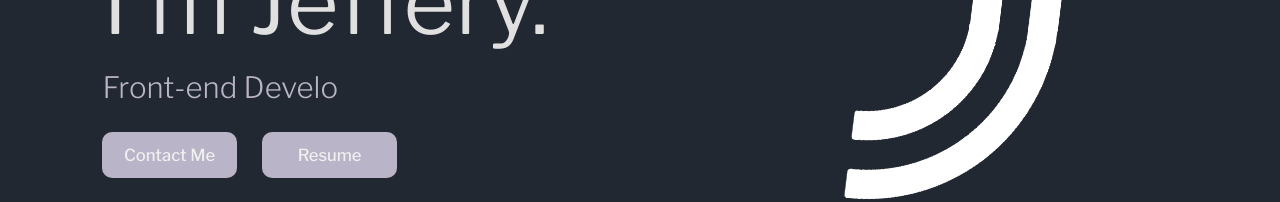
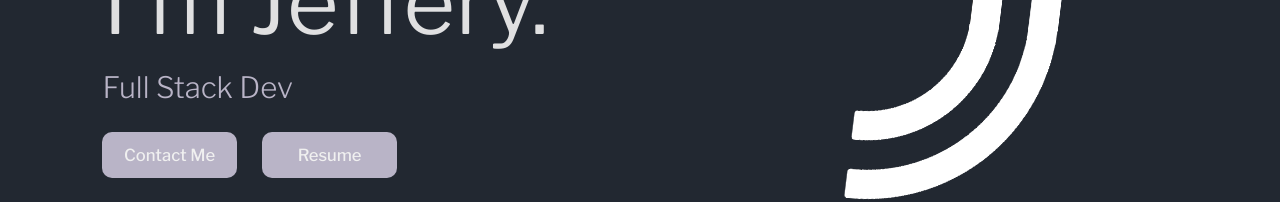
Before and after one commit to jefferyywei/portfolio, a React (Create React App) app: page / in a window 1280 px wide. Shown: the part 392-594 px from the top of the page. Built offline with nearby package versions, Linux system fonts and the light colour scheme.

Commit message:
updated resume

```diff
--- a/src/App.js
+++ b/src/App.js
@@ -40,7 +40,7 @@ function App() {
               sequence={[
                 'Student',
                 1000,
-                'Front-end Developer'
+                'Full Stack Developer',
               ]}
               repeat={Infinity}
               speed={50}
```
Also changed, not shown: 1 other file (tests, documents, lock files or other folders).
